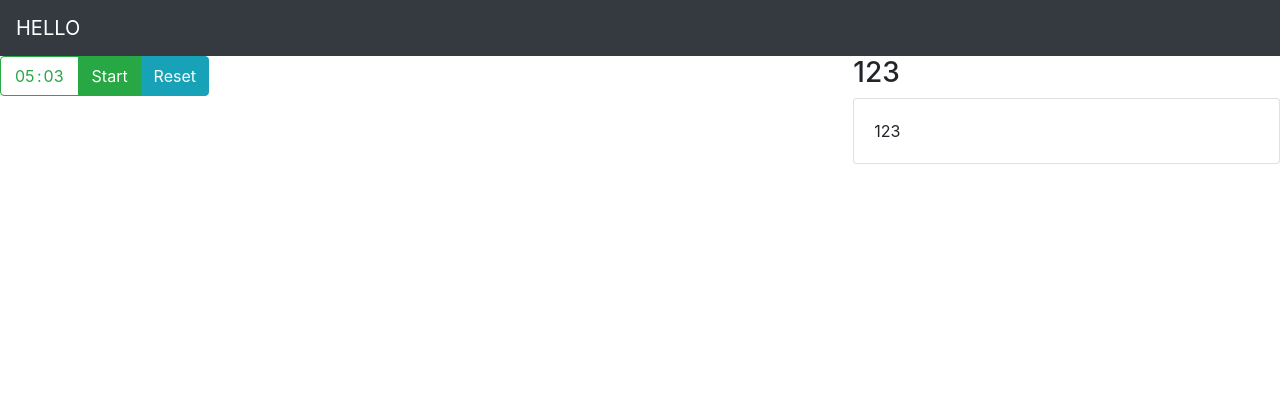
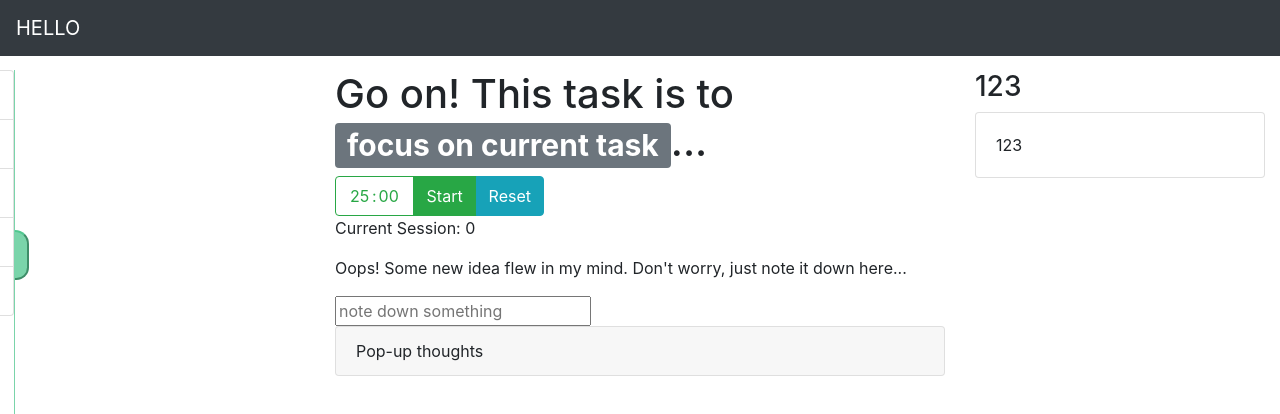
Before and after one commit to esjaja/react-pomodoro, a React app: page / in a window 1280 px wide. Shown: the top 414 px of the page. Built offline with nearby package versions, Linux system fonts and the light colour scheme; the HTML template or start-up script is replaced by a standard one.

Commit message:
Add SessionController: swap bt focus/break mode timer, read new todo & toggleable todoList + each todo

```diff
--- a/src/components/App.js
+++ b/src/components/App.js
@@ -1,19 +1,47 @@
 import React from 'react';
 import CustomHeading from './Layout/CustomHeading.jsx';
-import { Container, Row, Col, Card, Navbar } from 'react-bootstrap';
+import { Container, Row, Col, Card, Navbar, Nav, Button, ListGroup } from 'react-bootstrap';
 import Timer from './Timer/Timer.jsx';
+import {Sidebar} from './Layout/Sidebar.jsx';
+import {ToggleTodo} from './Layout/ToggleTodo.jsx';
+import SessionController from './SessionController.jsx';
+import Todo from './Todo.jsx';
 var App = () => {
+
+	var [isDone, setDone] = React.useState(true);
+
+	function toggleDone() {
+		setDone(!isDone);
+	}
+
+	let containerStyle = {
+		// paddingLeft: 0,
+		// paddingRight: 0
+	}
+	let show = true
 	return (
 		<>
-			<Container fluid={true} style={{ paddingLeft: 0, paddingRight: 0 }}>
-            <Navbar bg="dark" variant="dark">
-                <Navbar.Brand>HELLO</Navbar.Brand>
-            </Navbar>
-				<Row noGutters={true}>
-					<Col>
-                        <Timer min='5' sec='3' handleRemove></Timer>
-                    </Col>
-					<Col></Col>
+			<Container fluid={true} style={containerStyle} >
+
+				<Navbar fixed="top" bg="dark" variant="dark">
+					<Navbar.Brand>HELLO</Navbar.Brand>
+				</Navbar>
+				<Row style={{height: '100vh'}}>
+					{show && <Col xs={3} height={'100vh'}>
+						<Sidebar width={300} height={'100vh'}>
+							<ListGroup>
+								<ListGroup.Item>HE</ListGroup.Item>
+								<ListGroup.Item>HE</ListGroup.Item>
+								<ListGroup.Item>HE</ListGroup.Item>
+								<ListGroup.Item>HE</ListGroup.Item>
+								<ListGroup.Item>HE</ListGroup.Item>
+							</ListGroup>
+						</Sidebar>
+					</Col>
+					}
+					<Col xs={6}>
+						<SessionController wantToDo="Watch netflix"></SessionController>
+					</Col>
 					<Col>
 						<CustomHeading level="3" text="123">
 							HELLO
--- /dev/null
+++ b/src/components/Layout/Sidebar.jsx
@@ -0,0 +1,39 @@
+import React from 'react';
+
+export const Sidebar = ({width, height, children}) => {
+    const [xPosition, setX] = React.useState(-width);
+
+    const toggleMenu = () => {
+        if(xPosition < 0) {
+            setX(0);
+        } else {
+            setX(-width);
+        }
+    };
+
+    React.useEffect(() => {
+        setX(-width)
+    }, []);
+
+    return (
+		<>
+			<div
+				className="side-bar"
+				style={{
+					transform: `translatex(${xPosition}px)`,
+					width: width,
+					height: height,
+				}}
+			>
+				<button
+					onClick={() => toggleMenu()}
+					className="toggle-menu"
+					style={{
+						transform: `translate(${width}px, 20vh)`,
+					}}
+				></button>
+				<div className="content">{children}</div>
+			</div>
+		</>
+	);
+}
--- /dev/null
+++ b/src/components/Layout/ToggleTodo.jsx
@@ -0,0 +1,18 @@
+import React from 'react';
+
+export const ToggleTodo = ({isDone, text, onClick, children}) => {
+    var TAG = isDone ? 's' : 'span';
+    var style = {
+        // border: 'solid 1px black',
+        margin: '0px',
+        padding: '5px',
+        boxSizing: 'border-box',
+        display: 'block',
+        fontSize: '20px'
+    }
+    return (
+        <li>
+            <TAG style={style} onClick={() => onClick()}>{text || children}</TAG>
+        </li>
+    );
+}
--- /dev/null
+++ b/src/components/SessionController.jsx
@@ -0,0 +1,137 @@
+import React from 'react';
+import Timer from './Timer/Timer.jsx';
+import Todo from './Todo.jsx';
+import {Badge} from 'react-bootstrap';
+import _ from 'lodash';
+
+export default class SessionController extends React.Component {
+	constructor(props) {
+		super(props);
+		this.todoId = 0;
+		this.state = {
+			wantToDo: this.props.wantToDo || 'enjoy the rest!',
+			needToDo: this.props.needToDo || 'focus on current task',
+			focusTime: this.props.focusTime || 25,
+            breakTime: this.props.breakTime || 5,
+            additionalBreakTime: 0,
+            longBreakTime: this.props.longBreakTime || 20,
+			longBreakSessions: this.props.longBreakSessions || 4,
+			todo: [],
+			currentSession: 0,
+			isInFocusMode: true,
+			todoText: '',
+        };
+	}
+
+	onTimerSuccess() {
+		if (this.state.isInFocusMode) {
+			this.setState({
+				currentSession: this.state.currentSession + 1,
+				isInFocusMode: false,
+			});
+		} else {
+			this.setState({
+				isInFocusMode: true,
+			});
+		}
+	}
+
+	handleChange(event) {
+		this.setState({
+			[event.target.name]: event.target.value,
+		});
+	}
+
+	handleToggleTodo(id) {
+		var todos = this.state.todo.slice();
+		todos = todos.map((item) => {
+			if (item.id === id) {
+				item.isDone = !item.isDone;
+			}
+			return item;
+		});
+		this.setState({
+			todo: todos,
+		});
+	}
+
+	handleKeyDown(event) {
+		let todos = this.state.todo.slice();
+		if (event.key === 'Enter') {
+			if (this.state.todoText.length === 0) return;
+			this.todoId += 1;
+			todos.push({
+				id: this.todoId,
+				text: this.state.todoText,
+				isDone: false,
+			});
+
+			this.setState({
+				todo: todos,
+				todoText: '',
+			});
+		}
+    }
+
+    handleSkip(addedTime) {
+        let addedMin = Math.floor(addedTime / 60);
+        this.setState({
+            additionalBreakTime: addedMin
+        })
+    }
+
+	render() {
+		let text = <HeadingBadge
+        level="1"
+        isInFocusMode={this.state.isInFocusMode}
+        needToDo={this.state.needToDo}
+        wantToDo={this.state.wantToDo}
+        ></HeadingBadge>
+
+
+        let breakTime = ((this.state.currentSession % 4) === 0) ? this.state.longBreakTime : this.state.breakTime;
+        breakTime += this.state.additionalBreakTime;
+		let timer = this.state.isInFocusMode ? (
+			<Timer key={this.state.focusTime} min={this.state.focusTime} timerCopmlete={() => this.onTimerSuccess()} />
+		) : (
+			<Timer handleSkip={(add) => {this.handleSkip(add)}} key={breakTime} min={breakTime} timerCopmlete={() => this.onTimerSuccess()} />
+		);
+
+		return (
+			<>
+            {text}
+
+				{timer}
+				<p>Current Session: {this.state.currentSession}</p>
+
+                <p>Oops! Some new idea flew in my mind. Don't worry, just note it down here...</p>
+				<input
+					type="text"
+					name="todoText"
+					value={this.state.todoText}
+                    placeholder='note down something'
+					onChange={(e) => this.handleChange(e)}
+					onKeyDown={(e) => this.handleKeyDown(e)}
+				></input>
+				<Todo
+                todo={this.state.todo}
+                headerText='Pop-up thoughts'
+                toggleTodo={(id) => this.handleToggleTodo(id)}></Todo>
+			</>
+		);
+	}
+}
+
+var HeadingBadge = ({level, isInFocusMode, children, needToDo, wantToDo}) => {
+    let description = isInFocusMode ? 'Go on! This task is to ' : 'Good job! Take some rest or ';
+    let badgeText = isInFocusMode ? needToDo : wantToDo;
+    let H = 'h' + level;
+    return (
+        <H>
+            {description}
+            <Badge variant="secondary"> {badgeText} </Badge>
+            ...
+            {children}
+        </H>
+    )
+}
--- a/src/components/Timer/Timer.jsx
+++ b/src/components/Timer/Timer.jsx
@@ -7,51 +7,56 @@ class Timer extends React.Component {
 		super(props);
 		let _min = props.min ? parseInt(props.min) : 0;
 		let _sec = props.sec ? parseInt(props.sec) : 0;
-        if(_min === 0 && _sec === 0) _sec = 1;
+		if (_min === 0 && _sec === 0) _sec = 1;
 		let counter = timer.getSeconds(_min, _sec);
 		this.state = {
 			isActive: false,
 			min: _min,
 			sec: _sec,
-            counter: counter
-        }
+			counter: counter,
+		};
 	}
 
 	componentWillUnmount() {
 		this.onPause();
 	}
 
+	onSkip(addedSec) {
+		this.props.handleSkip(addedSec);
+		this.onReset();
+		if (typeof this.props.timerCopmlete === 'function') this.props.timerCopmlete();
+	}
+
 	onStart() {
-        this.setState({isActive: true});
+		this.setState({ isActive: true });
 		this.timerID = setInterval(() => {
 			this.countdown();
-        }, 1000)
+		}, 1000);
 	}
 
 	onPause() {
-        this.setState({isActive: false});
+		this.setState({ isActive: false });
 		clearInterval(this.timerID);
 	}
 
 	onReset() {
 		this.onPause();
 		this.setState({
-            counter: timer.getSeconds(this.state.min, this.state.sec)
-        })
+			counter: timer.getSeconds(this.state.min, this.state.sec),
+		});
 	}
 
 	countdown() {
 		let counter = this.state.counter - 1;
-        counter = counter < 0 ? 0 : counter;
-
-        if(counter === 0) {
-            this.onPause();
-            if(typeof this.props.timerCopmlete === 'function') this.props.timerCopmlete();
-        }
 
 		this.setState({
-            counter
-        })
+			counter,
+		}, () => {
+			if(this.state.counter < 0) {
+				this.onReset();
+				if (typeof this.props.timerCopmlete === 'function') this.props.timerCopmlete();
+			}
+		});
 	}
 
 	handleChange(event) {
@@ -60,62 +65,88 @@ class Timer extends React.Component {
 
 		result = isFinite(result) ? result : 0;
 
-        if(target === 'min') {
-            result = (result > 99) ? 99 : result;
-            result = (result < 0) ? 0 : result;
-        }
-        else if(target === 'sec') {
-            result = (result > 59) ? 59 : result;
-            result = (result < 0) ? 0 : result;
+		if (target === 'min') {
+			result = result > 99 ? 99 : result;
+			result = result < 0 ? 0 : result;
+		} else if (target === 'sec') {
+			result = result > 59 ? 59 : result;
+			result = result < 0 ? 0 : result;
 		}
 
-        let counter = (event.target.name === 'min') ? timer.getSeconds(result, this.state.sec) : timer.getSeconds(this.state.min, result);
-        if(counter === 0) {
+		let counter =
+			event.target.name === 'min'
+				? timer.getSeconds(result, this.state.sec)
+				: timer.getSeconds(this.state.min, result);
+		if (counter === 0) {
 			counter = 1;
-            result = 1;
-        }
-
+			this.setState({
+				min: 0,
+				sec: 1,
+				counter
+			})
+		} else {
 			this.setState({
 				[event.target.name]: result,
-            counter
-        })
+				counter,
+			});
+		}
 	}
 
 	render() {
 		let [min, sec] = timer.getClock(this.state.counter);
-        let style = {width: '4rem'};
+		let style = { width: '4rem' };
 		let inputStyle = {
 			whiteSpace: 'nowrap',
-			width: (min.length+1) * 8 + 'px',
+			width: (min.length + 1) * 8 + 'px',
 			background: 'transparent',
 			border: 'none',
-            color: 'inherit'
+			color: 'inherit',
 		};
 		let isActive = this.state.isActive;
-        return(
+		let skipButton = typeof this.props.handleSkip === 'function' ? <><br></br>
+				<Button variant="info" onClick={() => this.onSkip(this.state.counter)}>
+						Skip
+				</Button> </>: null;
+		return (
+			<>
 			<ButtonGroup>
 				<Button variant="outline-success">
-
-            <input value={min}
+					<input
+						value={min}
 						style={inputStyle}
-                name='min'
+						name="min"
 						disabled={isActive}
-                onChange={(e) => this.handleChange(e)}></input>:
-             <input value={sec}
+						onChange={(e) => this.handleChange(e)}
+					></input>
+					:
+					<input
+						value={sec}
 						style={inputStyle}
-                name='sec'
+						name="sec"
 						disabled={isActive}
-                onChange={(e) => this.handleChange(e)}></input>
+						onChange={(e) => this.handleChange(e)}
+					></input>
 				</Button>
-                {this.state.isActive ?
-                    <Button style={style} variant="warning" onClick={() => this.onPause()}>Pause</Button> :
-                    <Button style={style} variant="success" onClick={() => this.onStart()}>Start</Button>
-                }
-                <Button variant="info" onClick={() => this.onReset()}>Reset</Button>
-                { typeof this.props.handleRemove === 'function' &&
-                    <Button variant="outline-danger" onClick = {() => this.props.handleRemove()}>x</Button>
-                }
+				{this.state.isActive ? (
+					<Button style={style} variant="warning" onClick={() => this.onPause()}>
+						Pause
+					</Button>
+				) : (
+					<Button style={style} variant="success" onClick={() => this.onStart()}>
+						Start
+					</Button>
+				)}
+				<Button variant="info" onClick={() => this.onReset()}>
+					Reset
+				</Button>
+				{typeof this.props.handleRemove === 'function' && (
+					<Button variant="outline-danger" onClick={() => this.props.handleRemove()}>
+						x
+					</Button>
+				)}
 			</ButtonGroup>
+			{skipButton}
+			</>
 		);
 	}
 }
--- /dev/null
+++ b/src/components/Todo.jsx
@@ -0,0 +1,45 @@
+import React from 'react';
+import { ToggleTodo } from './Layout/ToggleTodo.jsx';
+import {Accordion, Button, Card} from 'react-bootstrap';
+// import {todo} from './todo';
+import _ from 'lodash';
+
+export default class Todo extends React.Component {
+    constructor(props) {
+        super(props);
+    }
+
+    toggleTodo(id) {
+        this.props.toggleTodo(id);
+    }
+
+    render() {
+        let todoList = <ol>
+                {
+                _.map(this.props.todo, (item) => {
+                    return <ToggleTodo
+                        key={item.id}
+                        isDone={item.isDone}
+                        onClick={() => this.toggleTodo(item.id)}
+                        >
+                        {item.text}
+                    </ToggleTodo>
+                })
+                }
+                </ol>;
+        let toRender = this.props.noHeader ? todoList : <Accordion>
+                    <Card>
+                        <Accordion.Toggle as={Card.Header} variant="link" eventKey="0">
+                            {this.props.headerText}
+                        </Accordion.Toggle>
+                        <Accordion.Collapse eventKey="0">{todoList}</Accordion.Collapse>
+                    </Card>
+                </Accordion>;
+        return (
+			<>
+				{toRender}
+			</>
+		);
+    }
+
+}
--- /dev/null
+++ b/src/components/todo.js
@@ -0,0 +1,18 @@
+
+export const todo = [
+    {
+        id: 0,
+        isDone: true,
+        text: 'hahaGoBabna'
+    },
+    {
+        id: 1,
+        isDone: false,
+        text: 'hello how are you'
+    },
+    {
+        id: 2,
+        isDone: true,
+        text: 'you ok?'
+    }
+]
--- a/src/sass/index.sass
+++ b/src/sass/index.sass
@@ -1,2 +1,28 @@
 
 @import "~bootstrap/scss/bootstrap"
+
+body
+    height: 1200px
+    padding-top: 70px
+
+.side-bar
+    height: 100% !important
+    display: flex
+    flex-direction: column
+    border-right: 1px solid
+    border-radius: 0
+    border-color: rgba(64, 194, 133, 0.693)
+    background-color: rgb(255, 255, 255)
+    transition: 0.8s ease
+
+.toggle-menu
+    height: 50px
+    border-top-right-radius: 10rem
+    border-bottom-right-radius: 9rem
+    width: 10px
+    position: absolute
+    outline: none
+    z-index: 1
+    background-color: rgba(64, 194, 133, 0.693)
+    border-color: rgba(64, 194, 133, 0.693)
+    border-left: 0
```
Lines whose indentation alone changed are shown as unchanged.
